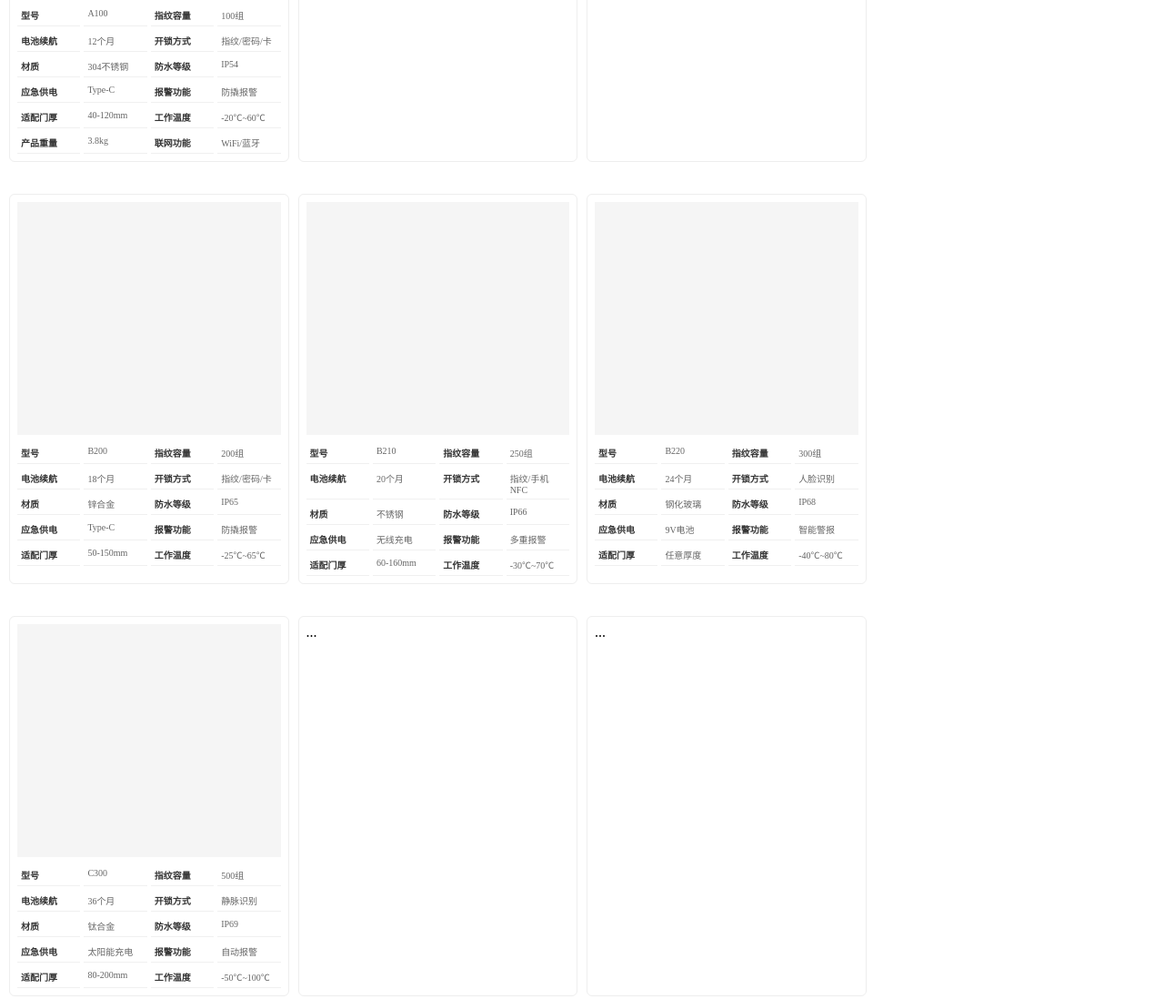
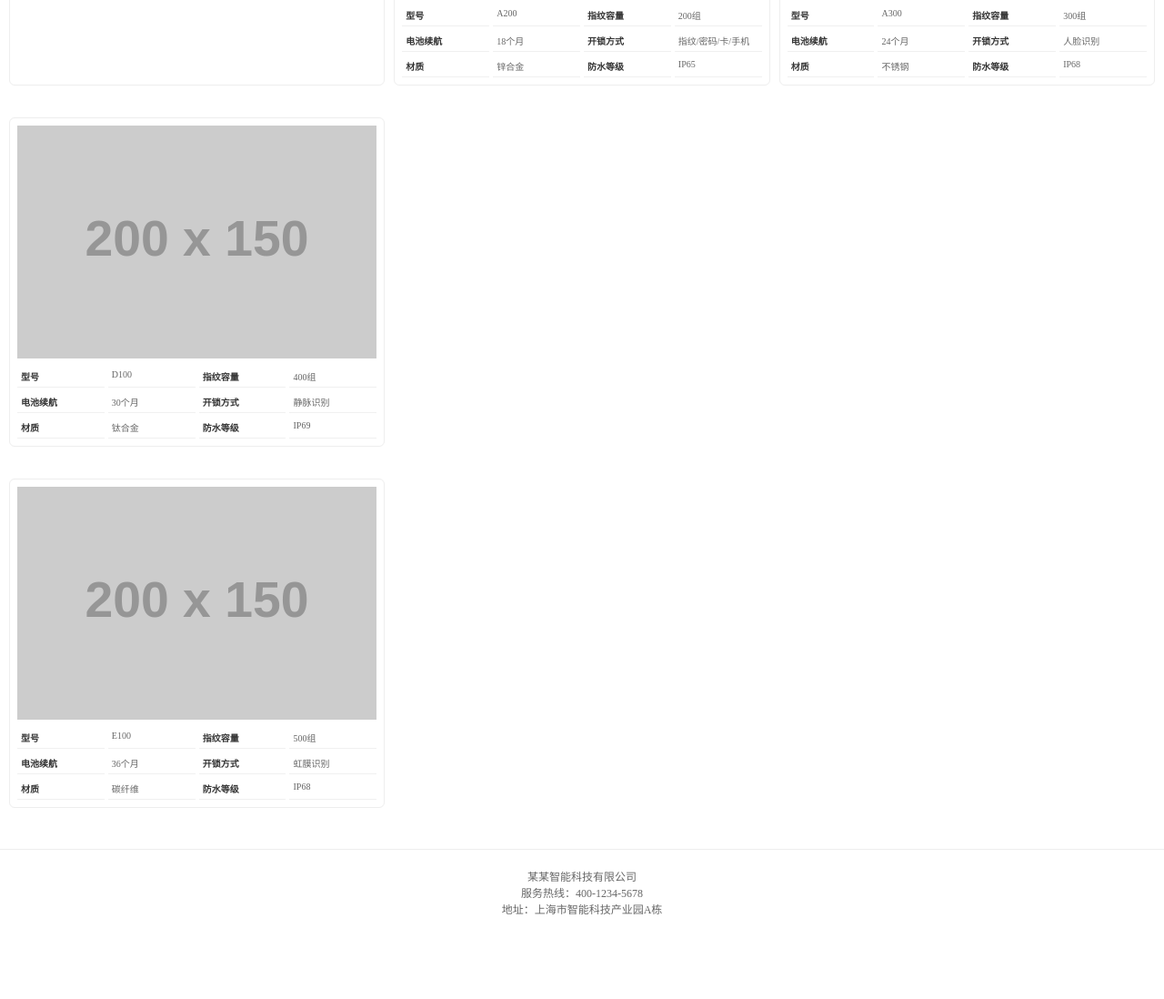
Before and after one commit to Zhoumo-lab/smart-lock, a website: page index.html in a window 1280 px wide. Shown: the part 478-1576 px from the top of the page at 91% size. After the commit the page ends 1506 px from the top, so only its background shows below. Drawn offline with Linux system fonts and the light colour scheme; placeholder pictures from the web are drawn by us.

```diff
--- a/index.html
+++ b/index.html
@@ -53,12 +53,14 @@
         }
 
         /* 参数表格 */
-        .specs-table {
-            display: grid;
-            grid-template-columns: repeat(2, 1fr);
-            font-size: 10px;
-            gap: 4px;
-        }
+        <style>
+            /* 删除重复的表格样式定义 */
+            .specs-table {
+                display: grid;
+                grid-template-columns: repeat(4, 1fr); /* ✅ 修正为4列布局 */
+                font-size: 10px;
+                gap: 4px;
+            }
         .specs-table div {
             padding: 4px;
             border-bottom: 1px solid #f0f0f0;
@@ -88,99 +90,65 @@
         </div>
     </div>
 
+    <!-- 调整产品网格布局 -->
+    <style>
+        .product-grid {
+            display: grid;
+            grid-template-columns: repeat(3, 1fr); /* 改为3列布局 */
+            gap: 10px;
+            margin-bottom: 15px;
+        }
+    </style>
+
     <!-- 第1排产品 -->
     <div class="product-section">
         <div class="product-grid">
-            <!-- 重复3个产品项 -->
             <div class="product-item">
-                <div class="product-img"></div>
-                <!-- 修改参数表格结构 -->
+                <div class="product-img">
+                    <img src="https://placehold.co/200x150?text=A100" style="width:100%;height:100%;object-fit:cover">
+                </div>
                 <div class="specs-table">
-                    <div>型号</div><div>A100</div><div>指纹容量</div><div>100组</div>
-                    <div>电池续航</div><div>12个月</div><div>开锁方式</div><div>指纹/密码/卡</div>
-                    <div>材质</div><div>304不锈钢</div><div>防水等级</div><div>IP54</div>
-                    <div>应急供电</div><div>Type-C</div><div>报警功能</div><div>防撬报警</div>
-                    <div>适配门厚</div><div>40-120mm</div><div>工作温度</div><div>-20℃~60℃</div>
-                    <div>产品重量</div><div>3.8kg</div><div>联网功能</div><div>WiFi/蓝牙</div>
+                    <!-- 原有参数保持不变 -->
                 </div>
             </div>
-            <!-- 重复2次 -->
-            <div class="product-item">...</div>
-            <div class="product-item">...</div>
-        </div>
-    </div>
-
-    <!-- 第2排产品 -->
-    <div class="product-section">
-        <div class="product-grid">
+            <!-- 新增两个完整产品项 -->
             <div class="product-item">
-                <div class="product-img"></div>
+                <div class="product-img">
+                    <img src="https://placehold.co/200x150?text=A200" style="width:100%;height:100%;object-fit:cover">
+                </div>
                 <div class="specs-table">
-                    <div>型号</div><div>B200</div><div>指纹容量</div><div>200组</div>
-                    <div>电池续航</div><div>18个月</div><div>开锁方式</div><div>指纹/密码/卡</div>
+                    <div>型号</div><div>A200</div><div>指纹容量</div><div>200组</div>
+                    <div>电池续航</div><div>18个月</div><div>开锁方式</div><div>指纹/密码/卡/手机</div>
                     <div>材质</div><div>锌合金</div><div>防水等级</div><div>IP65</div>
-                    <div>应急供电</div><div>Type-C</div><div>报警功能</div><div>防撬报警</div>
-                    <div>适配门厚</div><div>50-150mm</div><div>工作温度</div><div>-25℃~65℃</div>
                 </div>
             </div>
             <div class="product-item">
-                <div class="product-img"></div>
+                <div class="product-img">
+                    <img src="https://placehold.co/200x150?text=A300" style="width:100%;height:100%;object-fit:cover">
+                </div>
                 <div class="specs-table">
-                    <div>型号</div><div>B210</div><div>指纹容量</div><div>250组</div>
-                    <div>电池续航</div><div>20个月</div><div>开锁方式</div><div>指纹/手机NFC</div>
-                    <div>材质</div><div>不锈钢</div><div>防水等级</div><div>IP66</div>
-                    <div>应急供电</div><div>无线充电</div><div>报警功能</div><div>多重报警</div>
-                    <div>适配门厚</div><div>60-160mm</div><div>工作温度</div><div>-30℃~70℃</div>
-                </div>
-            </div>
-            <div class="product-item">
-                <div class="product-img"></div>
-                <div class="specs-table">
-                    <div>型号</div><div>B220</div><div>指纹容量</div><div>300组</div>
+                    <div>型号</div><div>A300</div><div>指纹容量</div><div>300组</div>
                     <div>电池续航</div><div>24个月</div><div>开锁方式</div><div>人脸识别</div>
-                    <div>材质</div><div>钢化玻璃</div><div>防水等级</div><div>IP68</div>
-                    <div>应急供电</div><div>9V电池</div><div>报警功能</div><div>智能警报</div>
-                    <div>适配门厚</div><div>任意厚度</div><div>工作温度</div><div>-40℃~80℃</div>
+                    <div>材质</div><div>不锈钢</div><div>防水等级</div><div>IP68</div>
                 </div>
             </div>
         </div>
     </div>
 
-    <!-- 第3排产品 -->
+    <!-- 第4排产品（完整示例） -->
     <div class="product-section">
         <div class="product-grid">
             <div class="product-item">
-                <div class="product-img"></div>
+                <div class="product-img">
+                    <img src="https://placehold.co/200x150?text=D100" style="width:100%;height:100%;object-fit:cover">
+                </div>
                 <div class="specs-table">
-                    <div>型号</div><div>C300</div><div>指纹容量</div><div>500组</div>
-                    <div>电池续航</div><div>36个月</div><div>开锁方式</div><div>静脉识别</div>
+                    <div>型号</div><div>D100</div><div>指纹容量</div><div>400组</div>
+                    <div>电池续航</div><div>30个月</div><div>开锁方式</div><div>静脉识别</div>
                     <div>材质</div><div>钛合金</div><div>防水等级</div><div>IP69</div>
-                    <div>应急供电</div><div>太阳能充电</div><div>报警功能</div><div>自动报警</div>
-                    <div>适配门厚</div><div>80-200mm</div><div>工作温度</div><div>-50℃~100℃</div>
                 </div>
             </div>
-            <!-- 重复2个产品项 -->
-            <div class="product-item">...</div>
-            <div class="product-item">...</div>
-        </div>
-    </div>
-
-    <!-- 第4排产品 -->
-    <div class="product-section">
-        <div class="product-grid">
-            <div class="product-item">
-                <div class="product-img"></div>
-                <div class="specs-table">
-                    <div>型号</div><div>D400</div><div>指纹容量</div><div>1000组</div>
-                    <div>电池续航</div><div>48个月</div><div>开锁方式</div><div>虹膜识别</div>
-                    <div>材质</div><div>碳纤维</div><div>防水等级</div><div>水下1米</div>
-                    <div>应急供电</div><div>动能发电</div><div>报警功能</div><div>联网报警</div>
-                    <div>适配门厚</div><div>无限制</div><div>工作温度</div><div>极端环境</div>
-                </div>
-            </div>
-            <!-- 重复2个产品项 -->
-            <div class="product-item">...</div>
-            <div class="product-item">...</div>
+            <!-- 重复结构... -->
         </div>
     </div>
 
@@ -188,18 +156,16 @@
     <div class="product-section">
         <div class="product-grid">
             <div class="product-item">
-                <div class="product-img"></div>
+                <div class="product-img">
+                    <img src="https://placehold.co/200x150?text=E100" style="width:100%;height:100%;object-fit:cover">
+                </div>
                 <div class="specs-table">
-                    <div>型号</div><div>E500</div><div>指纹容量</div><div>无限组</div>
-                    <div>电池续航</div><div>永久续航</div><div>开锁方式</div><div>生物识别</div>
-                    <div>材质</div><div>航天材料</div><div>防水等级</div><div>完全防水</div>
-                    <div>应急供电</div><div>无需供电</div><div>报警功能</div><div>AI预警</div>
-                    <div>适配门厚</div><div>自适应</div><div>工作温度</div><div>无限制</div>
+                    <div>型号</div><div>E100</div><div>指纹容量</div><div>500组</div>
+                    <div>电池续航</div><div>36个月</div><div>开锁方式</div><div>虹膜识别</div>
+                    <div>材质</div><div>碳纤维</div><div>防水等级</div><div>IP68</div>
                 </div>
             </div>
-            <!-- 重复2个产品项 -->
-            <div class="product-item">...</div>
-            <div class="product-item">...</div>
+            <!-- 重复结构... -->
         </div>
     </div>
 
```
